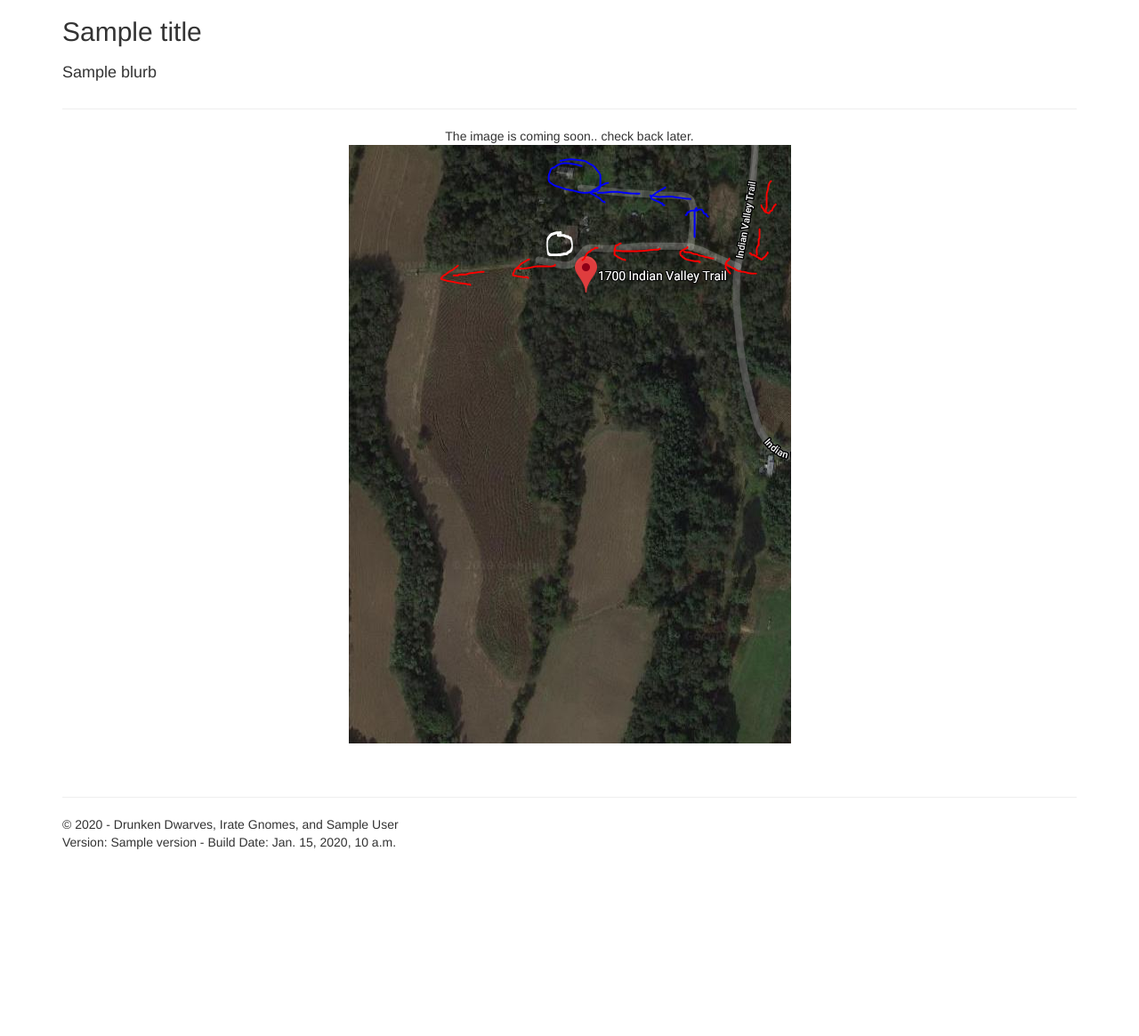
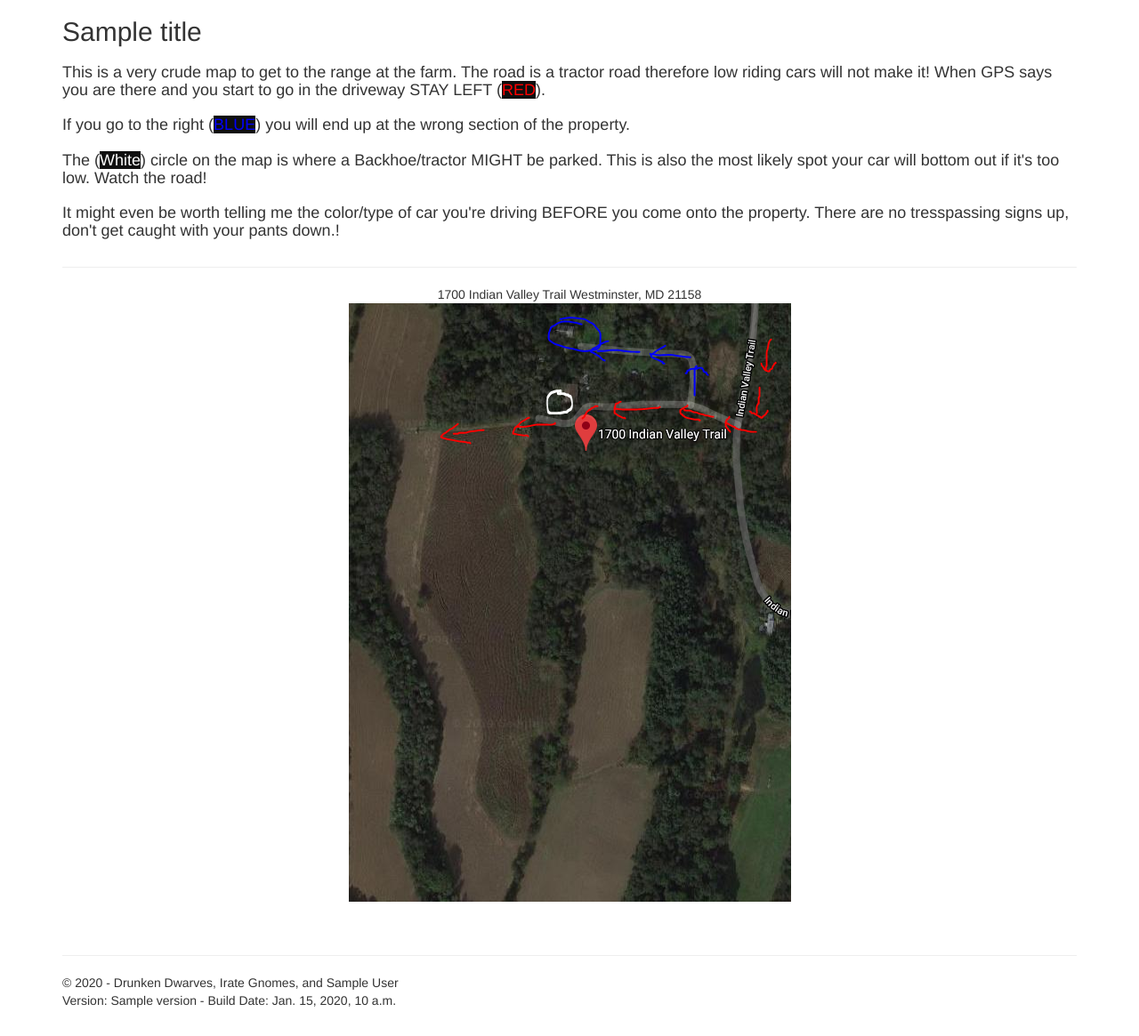
Before and after one commit to benspelledabc/djangosite, a Django app: template imrunicorn/farminvite/templates/farminvite/farm_map.html in a window 1280 px wide. Shown: the part 51-1216 px from the top of the page at 89% size. Before the commit the page ends 1006 px from the top, so only its background shows below. Run offline with Django 3.2, Linux system fonts and the light colour scheme; the template is opened without the code that fills it: most values are stand-ins (such as "Sample title", 1, 10 or a date in 2020); some libraries are stand-ins or nearby versions.

Commit message:
map instructions

```diff
--- a/imrunicorn/farminvite/templates/farminvite/farm_map.html
+++ b/imrunicorn/farminvite/templates/farminvite/farm_map.html
@@ -7,14 +7,28 @@
 <h2>{{ title }}</h2>
 <div class="row">
     <div class="col-md-12">
-        <h4>{{ blurb }}</h4>
+        <h4>This is a very crude map to get to the range at the farm. The road is a
+            tractor road therefore low riding cars will not make it! When GPS
+            says you are there and you start to go in the driveway
+            STAY LEFT (<span style="color: red; background-color: #0f0f0f ">RED</span>).
+            <br /><br />If you go to the
+            right (<span style="color: blue; background-color: #0f0f0f ">BLUE</span>) you will end up at
+            the wrong section of the property.
+            <br /><br />The (<span style="color: white; background-color: #0f0f0f ">White</span>)
+            circle on the map is where a Backhoe/tractor MIGHT be parked. This is
+            also the most likely spot your car will bottom out if it's too low. Watch the road!
+            <br /><br />It might even be worth telling me the color/type of car you're driving BEFORE
+            you come onto the property. There are no tresspassing signs up, don't get caught with
+            your pants down.!
+
+        </h4>
     </div>
 </div>
 <hr/>
 
 <div class="row">
     <div class="col-md-12" align="center">
-        The image is coming soon.. check back later.<br />
+        1700 Indian Valley Trail Westminster, MD 21158<br />
         <img src="{% static '/content/farmMap.png' %}" />
     </div>
 </div>
--- a/imrunicorn/farminvite/views.py
+++ b/imrunicorn/farminvite/views.py
@@ -50,8 +50,7 @@ def page_farm_invites_view(request):
 def page_farm_invites_map(request):
     context = {
         'release': get_version_json(request),
-        "title": "Coming Soon",
-        "blurb": "I'm making a map to make it easier for people to understand where to go.",
+        "title": "Farm Invite: Map",
         "table_data": 'Shake it like it\'s going out of style!',
         "year": datetime.now().year
     }
```
